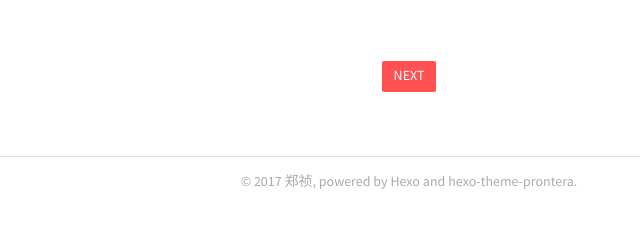
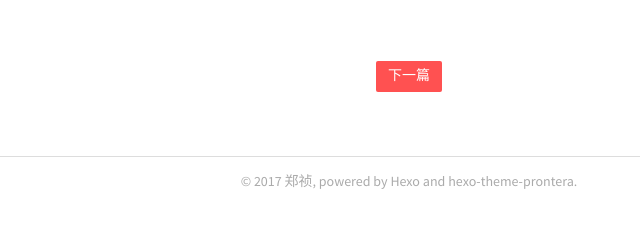
Before and after one commit to NtZheng/NtZheng.github.io, a plain HTML site: page 2017/07/24/iOS核心动画/index.html in a window 1280 px wide. Shown: the part 2654-2882 px from the top of the page, 231-871 px from the left. Drawn offline with Linux system fonts and the light colour scheme; a script that the page names is missing.

Commit message:
Site updated: 2017-07-24 19:50:22

```diff
--- a/2017/07/24/iOS核心动画/index.html
+++ b/2017/07/24/iOS核心动画/index.html
@@ -42,4 +42,4 @@ var disqus_url = 'http://www.nineteen.me/2017/07/24/iOS核心动画/';
     var dsq = document.createElement('script'); dsq.type = 'text/javascript'; dsq.async = true;
     dsq.src = '//' + disqus_shortname + '.disqus.com/embed.js';
     (document.getElementsByTagName('head')[0] || document.getElementsByTagName('body')[0]).appendChild(dsq);
-})();</script><script id="dsq-count-scr" src="//angrypowman.disqus.com/count.js" async></script></main><footer class="footer-container"><div class="paginator"><a href="/2017/07/01/Masonry中的优先级/" class="next">NEXT</a></div><div class="copyright"><p>© 2017 <a href="http://www.nineteen.me">郑祯</a>, powered by <a href="https://hexo.io/" target="_blank">Hexo</a> and <a href="https://github.com/AngryPowman/hexo-theme-prontera" target="_blank">hexo-theme-prontera</a>.</p></div></footer><script>(function(b,o,i,l,e,r){b.GoogleAnalyticsObject=l;b[l]||(b[l]=function(){(b[l].q=b[l].q||[]).push(arguments)});b[l].l=+new Date;e=o.createElement(i);r=o.getElementsByTagName(i)[0];e.src='//www.google-analytics.com/analytics.js';r.parentNode.insertBefore(e,r)}(window,document,'script','ga'));ga('create',"angrypowman",'auto');ga('send','pageview');</script></body></html>
+})();</script><script id="dsq-count-scr" src="//angrypowman.disqus.com/count.js" async></script></main><footer class="footer-container"><div class="paginator"><a href="/2017/07/01/Masonry中的优先级/" class="next">下一篇</a></div><div class="copyright"><p>© 2017 <a href="http://www.nineteen.me">郑祯</a>, powered by <a href="https://hexo.io/" target="_blank">Hexo</a> and <a href="https://github.com/AngryPowman/hexo-theme-prontera" target="_blank">hexo-theme-prontera</a>.</p></div></footer><script>(function(b,o,i,l,e,r){b.GoogleAnalyticsObject=l;b[l]||(b[l]=function(){(b[l].q=b[l].q||[]).push(arguments)});b[l].l=+new Date;e=o.createElement(i);r=o.getElementsByTagName(i)[0];e.src='//www.google-analytics.com/analytics.js';r.parentNode.insertBefore(e,r)}(window,document,'script','ga'));ga('create',"angrypowman",'auto');ga('send','pageview');</script></body></html>
```
Also changed, not shown: 2017/07/01/Masonry中的优先级/index.html (+1 -1 lines), index.html (+1 -1 lines).
